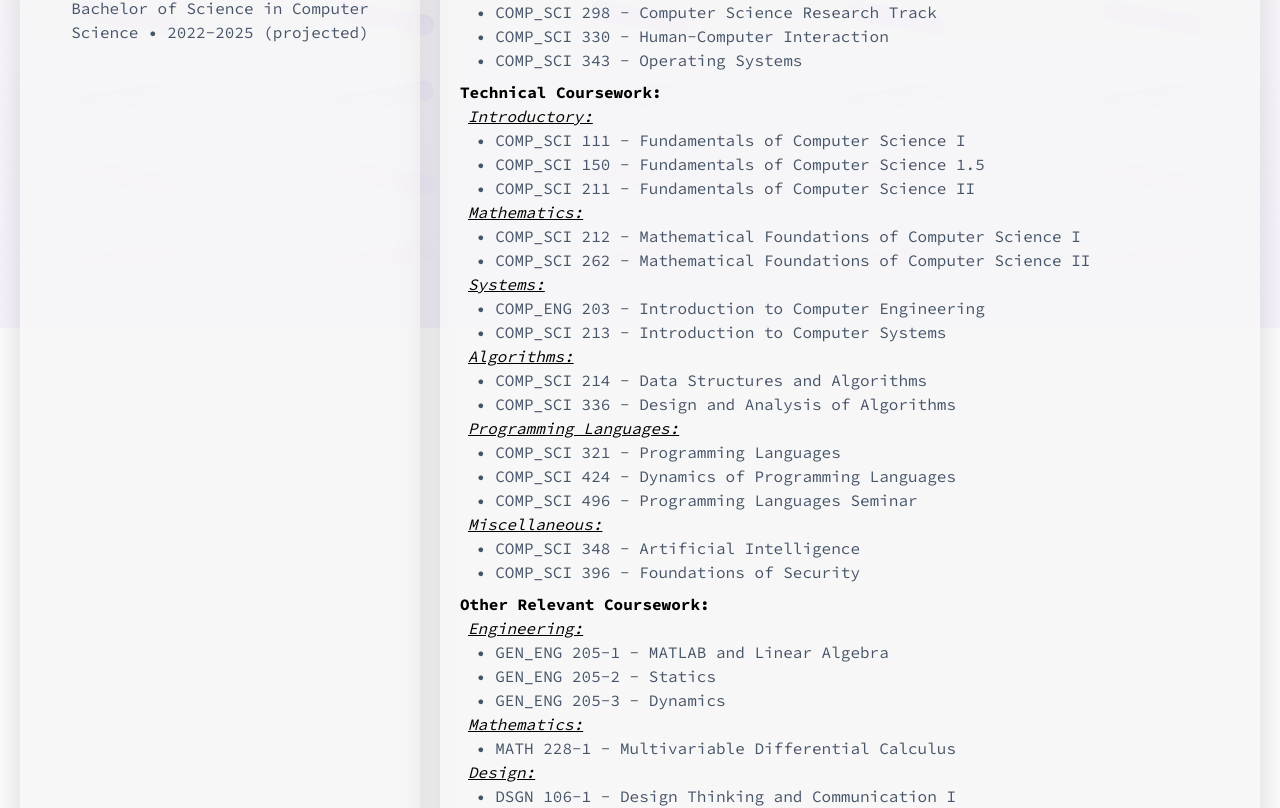
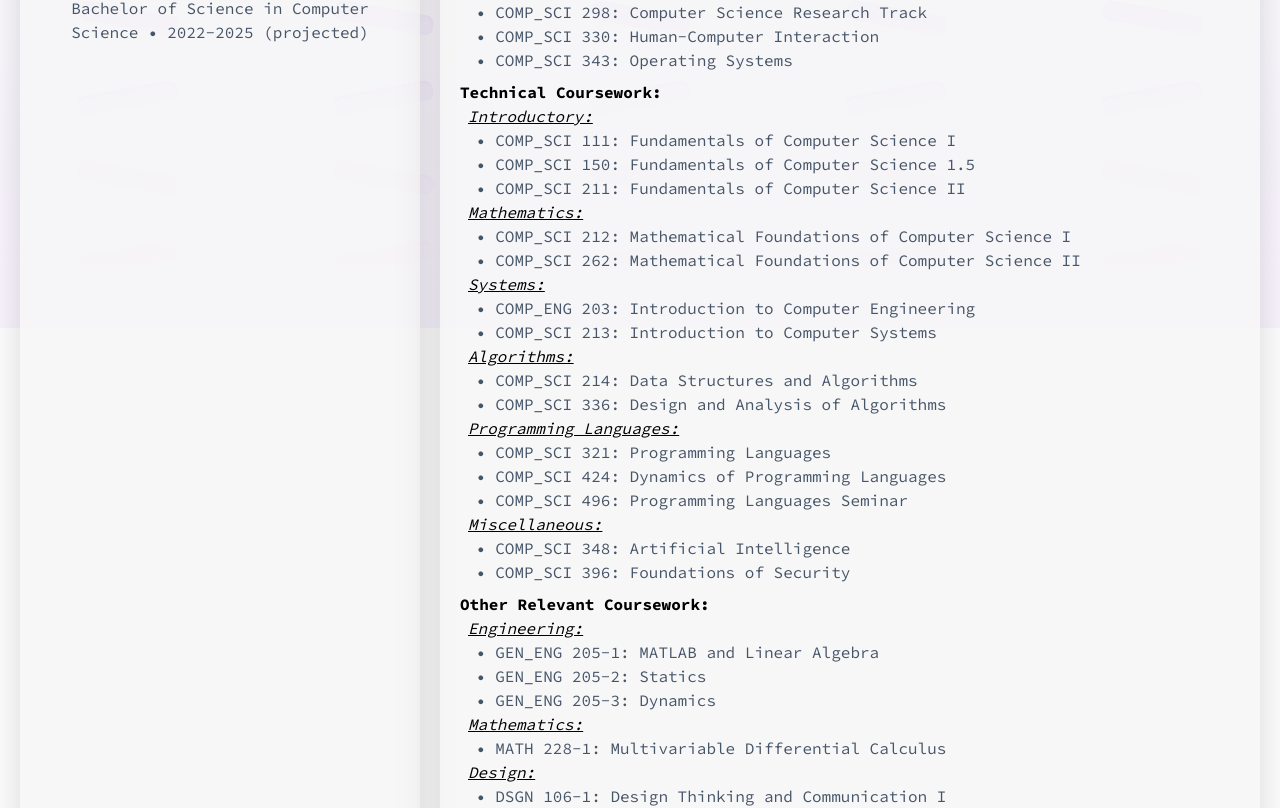
Before and after one commit to bennettlindberg/bennettlindberg.github.io, a React (Vite) app: page /education in a window 1280 px wide. Shown: the part 472-1280 px from the top of the page. Built offline with nearby package versions, Linux system fonts and the light colour scheme.

Commit message:
add safe security site, add peer mentor award

```diff
--- a/src/components/blocks/FooterBar.tsx
+++ b/src/components/blocks/FooterBar.tsx
@@ -19,7 +19,7 @@ export default function FooterBar() {
     const siteInfoText =
         <>
             <PlainText>
-                Site Version: 1.3.1
+                Site Version: 1.3.2
             </PlainText>
             <PlainText>
                 Aside from the "BL" logo seen on the left side of the navigation bar, all SVG icons used on this site were sourced from the <a href="https://www.svgrepo.com/collection/dazzle-line-icons/" target="_blank" className="underline hover:font-bold">Dazzle Line Icons</a> collection, a set of SVG icons created by <a href="https://dazzleui.gumroad.com/l/dazzleiconsfree?ref=svgrepo.com" target="_blank" className="underline hover:font-bold">Dazzle UI</a> under the <a href="https://creativecommons.org/licenses/by/4.0/" target="_blank" className="underline hover:font-bold">CC Attribution License</a> via <a href="https://www.svgrepo.com/" target="_blank" className="underline hover:font-bold">SVG Repo</a>.
--- a/src/components/pages/EducationPage.tsx
+++ b/src/components/pages/EducationPage.tsx
@@ -82,9 +82,9 @@ export default function EducationPage() {
                         </SubSubHeading>
                         <PlainText>
                             <BulletList listElements={[
-                                "COMP_SCI 298 - Computer Science Research Track",
-                                "COMP_SCI 330 - Human-Computer Interaction",
-                                "COMP_SCI 343 - Operating Systems",
+                                "COMP_SCI 298: Computer Science Research Track",
+                                "COMP_SCI 330: Human-Computer Interaction",
+                                "COMP_SCI 343: Operating Systems",
                             ]}></BulletList>
                         </PlainText>
                         <SubSubHeading>
@@ -95,45 +95,45 @@ export default function EducationPage() {
                                 Introductory:
                             </BulletGroupHeader>
                             <BulletList listElements={[
-                                "COMP_SCI 111 - Fundamentals of Computer Science I",
-                                "COMP_SCI 150 - Fundamentals of Computer Science 1.5",
-                                "COMP_SCI 211 - Fundamentals of Computer Science II",
+                                "COMP_SCI 111: Fundamentals of Computer Science I",
+                                "COMP_SCI 150: Fundamentals of Computer Science 1.5",
+                                "COMP_SCI 211: Fundamentals of Computer Science II",
                             ]}></BulletList>
                             <BulletGroupHeader>
                                 Mathematics:
                             </BulletGroupHeader>
                             <BulletList listElements={[
-                                "COMP_SCI 212 - Mathematical Foundations of Computer Science I",
-                                "COMP_SCI 262 - Mathematical Foundations of Computer Science II",
+                                "COMP_SCI 212: Mathematical Foundations of Computer Science I",
+                                "COMP_SCI 262: Mathematical Foundations of Computer Science II",
                             ]}></BulletList>
                             <BulletGroupHeader>
                                 Systems:
                             </BulletGroupHeader>
                             <BulletList listElements={[
-                                "COMP_ENG 203 - Introduction to Computer Engineering",
-                                "COMP_SCI 213 - Introduction to Computer Systems",
+                                "COMP_ENG 203: Introduction to Computer Engineering",
+                                "COMP_SCI 213: Introduction to Computer Systems",
                             ]}></BulletList>
                             <BulletGroupHeader>
                                 Algorithms:
                             </BulletGroupHeader>
                             <BulletList listElements={[
-                                "COMP_SCI 214 - Data Structures and Algorithms",
-                                "COMP_SCI 336 - Design and Analysis of Algorithms",
+                                "COMP_SCI 214: Data Structures and Algorithms",
+                                "COMP_SCI 336: Design and Analysis of Algorithms",
                             ]}></BulletList>
                             <BulletGroupHeader>
                                 Programming Languages:
                             </BulletGroupHeader>
                             <BulletList listElements={[
-                                "COMP_SCI 321 - Programming Languages",
-                                "COMP_SCI 424 - Dynamics of Programming Languages",
-                                "COMP_SCI 496 - Programming Languages Seminar",
+                                "COMP_SCI 321: Programming Languages",
+                                "COMP_SCI 424: Dynamics of Programming Languages",
+                                "COMP_SCI 496: Programming Languages Seminar",
                             ]}></BulletList>
                             <BulletGroupHeader>
                                 Miscellaneous:
                             </BulletGroupHeader>
                             <BulletList listElements={[
-                                "COMP_SCI 348 - Artificial Intelligence",
-                                "COMP_SCI 396 - Foundations of Security",
+                                "COMP_SCI 348: Artificial Intelligence",
+                                "COMP_SCI 396: Foundations of Security",
                             ]}></BulletList>
                         </PlainText>
                         <SubSubHeading>
@@ -144,23 +144,23 @@ export default function EducationPage() {
                                 Engineering:
                             </BulletGroupHeader>
                             <BulletList listElements={[
-                                "GEN_ENG 205-1 - MATLAB and Linear Algebra",
-                                "GEN_ENG 205-2 - Statics",
-                                "GEN_ENG 205-3 - Dynamics",
+                                "GEN_ENG 205-1: MATLAB and Linear Algebra",
+                                "GEN_ENG 205-2: Statics",
+                                "GEN_ENG 205-3: Dynamics",
                             ]}></BulletList>
                             <BulletGroupHeader>
                                 Mathematics:
                             </BulletGroupHeader>
                             <BulletList listElements={[
-                                "MATH 228-1 - Multivariable Differential Calculus",
+                                "MATH 228-1: Multivariable Differential Calculus",
                             ]}></BulletList>
                             <BulletGroupHeader>
                                 Design:
                             </BulletGroupHeader>
                             <BulletList listElements={[
-                                "DSGN 106-1 - Design Thinking and Communication I",
-                                "DSGN 106-2 - Design Thinking and Communication II",
-                                "DSGN 220 - Design Sketching",
+                                "DSGN 106-1: Design Thinking and Communication I",
+                                "DSGN 106-2: Design Thinking and Communication II",
+                                "DSGN 220: Design Sketching",
                             ]}></BulletList>
                         </PlainText>
                     </ItemWindow>
--- a/src/components/pages/SkillsPage.tsx
+++ b/src/components/pages/SkillsPage.tsx
@@ -71,15 +71,6 @@ export default function SkillsPage() {
                         <Heading>
                             Technical Skills
                         </Heading>
-                        <PlainText>
-                            The following technical skills were obtained through my:
-                            <BulletList listElements={[
-                                "completed coursework listed above",
-                                "teaching assistant role at Code Platoon",
-                                "experiential learning through the development of software projects",
-                                "independent study"
-                            ]}></BulletList>
-                        </PlainText>
                     </ItemWindow>
                     <ItemWindow standardWidth="1/3">
                         <SubHeading>
@@ -87,13 +78,13 @@ export default function SkillsPage() {
                         </SubHeading>
                         <BulletList listElements={[
                             "C & C++",
-                            "x86 Assembly",
                             "Java",
                             "Python",
                             "JavaScript & TypeScript",
                             "HTML & CSS",
+                            "Racket",
+                            "x86 Assembly",
                             "SQL",
-                            "Racket",
                             "MATLAB",
                             "LaTeX"
                         ]}></BulletList>
@@ -103,10 +94,14 @@ export default function SkillsPage() {
                             Technologies
                         </SubHeading>
                         <BulletList listElements={[
-                            "ReactJS & React Router",
+                            "React & React Router",
+                            "Spring Framework & Spring Boot",
                             "Django & Django REST Framework",
+                            "Angular",
                             "Tailwind CSS",
+                            "Kafka",
                             "PostgreSQL",
+                            "Docker",
                             "Vite",
                             "NextJS",
                             "Axios",
@@ -122,7 +117,9 @@ export default function SkillsPage() {
                             "Git & GitHub",
                             "Database Schema Design",
                             "Object Relational Mappings (ORMs)",
-                            "RESTful API Development"
+                            "RESTful API Development",
+                            "Reactive Programming",
+                            "Server-Sent Events"
                         ]}></BulletList>
                     </ItemWindow>
                 </ItemWindowContainer>
```
Also changed, not shown: src/components/pages/ExperiencePage.tsx (+24 -3 lines), src/components/pages/ProjectsPage.tsx (+42 -0 lines), src/assets/Safe_Security_Site_image.png (added).
